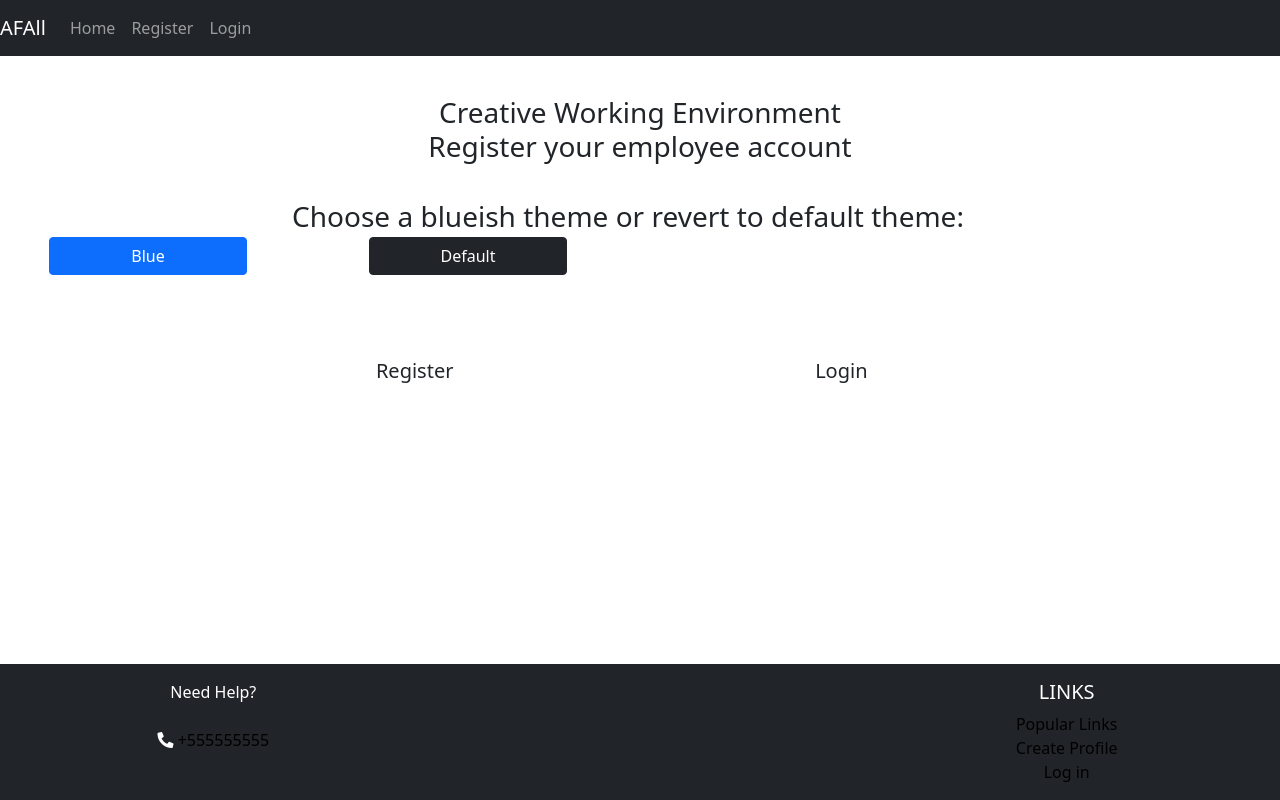
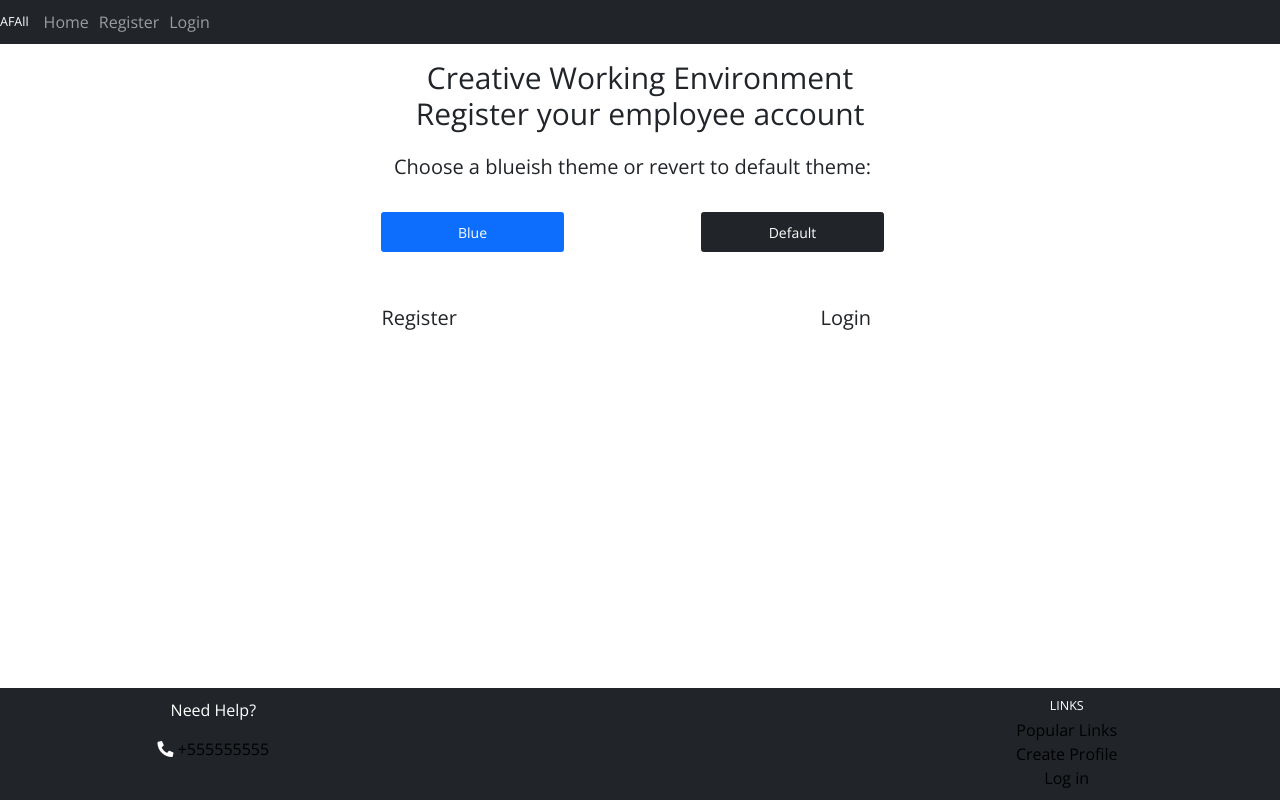
Before and after one commit to AideenM12/Trust-in-soda-hackathon, a Flask app: page / in a window 1280 px wide. Run offline with Flask 2, Linux system fonts and the light colour scheme; some libraries are stand-ins or nearby versions.

Commit message:
add general css stylings; add styling to index.html

```diff
--- a/static/css/style.css
+++ b/static/css/style.css
@@ -1,4 +1,44 @@
 @import url('https://fonts.googleapis.com/css2?family=Open+Sans:wght@300;400;600&display=swap');
+
+/*================================== General Styling ==================================*/
+* {
+    margin: 0;
+    padding: 0;
+    border: 0;
+    -webkit-box-sizing: border-box;
+    box-sizing: border-box;
+}
+
+html {
+    font-size: 62.5%;
+}
+
+body {
+    font-size: 1.6rem;
+}
+
+html,
+body {
+    width: 100%;
+    font-family: "Open Sans", sans-serif;
+    font-weight: 400;
+    overflow-x: hidden;
+    scroll-behavior: smooth;
+}
+
+h3 {
+    font-size: 3rem;
+}
+
+input {
+    border: 1px solid;
+}
+
+.btn {
+    font-size: 1.4rem;
+    height: 4rem;
+    width: 60%;
+}
 
 input:focus {
     outline: 2px solid royalblue;
@@ -12,7 +52,7 @@ input:focus {
   .hint {
     color: red;
   }
-
+/*================================== Footer ==================================*/
 footer a {
   text-decoration: none;
   color: #000;
--- a/templates/index.html
+++ b/templates/index.html
@@ -1,4 +1,7 @@
 {% extends 'base.html' %}
+{% block header %}
+    {% include 'includes/main-nav.html' %}
+{% endblock %}
 {% block content %}
 <div class="justify-content-center mt-5 pt-5">
     <div class="row align-items-center">
@@ -10,22 +13,22 @@
                 </div>
             </div>
         </div>
-        <div id="themeSelectors" class="row text-center my-4">
-            <div class="col-12 fs-3">Choose a blueish theme or revert to default theme:</div>
-            <div class="col-12 col-md-3"><button type="button" id="Blue"
-                    class="btn btn-primary col-8 text__shadow--dark">Blue</button>
+        <div id="themeSelectors" class="row justify-content-center text-center my-4">
+            <div class="col-12 fs-2 mb-5">Choose a blueish theme or revert to default theme:</div>
+            <div class="col-6 col-md-3"><button type="button" role="button" id="Blue"
+                    class="btn btn-primary text-center col-4 text__shadow--dark">Blue</button>
             </div>
-            <div class="col-12 col-md-3"><button type="button" id="default"
-                    class="btn btn-dark col-8 text__shadow--dark">Default
+            <div class="col-6 col-md-3"><button type="button" role="button" id="default"
+                    class="btn btn-dark col-4 text-center text__shadow--dark">Default
                 </button>
             </div>
         </div>
         <div class="row justify-content-center mt-5 cb-btn--rows">
             <div class="col-5 col-md-4 text-center">
-                <a href="{{url_for('registration')}}"class="btn btn-lg btn-block">Register</a>
+                <a href="{{url_for('registration')}}"class="btn btn-lg btn-block fs-2">Register</a>
             </div>
             <div class="col-5 col-md-4 text-center">
-                <a href="{{ url_for('login') }}" class="btn btn-lg btn-block">Login</a>
+                <a href="{{ url_for('login') }}" class="btn btn-lg btn-block fs-2">Login</a>
             </div>
         </div>
     </div>
```
